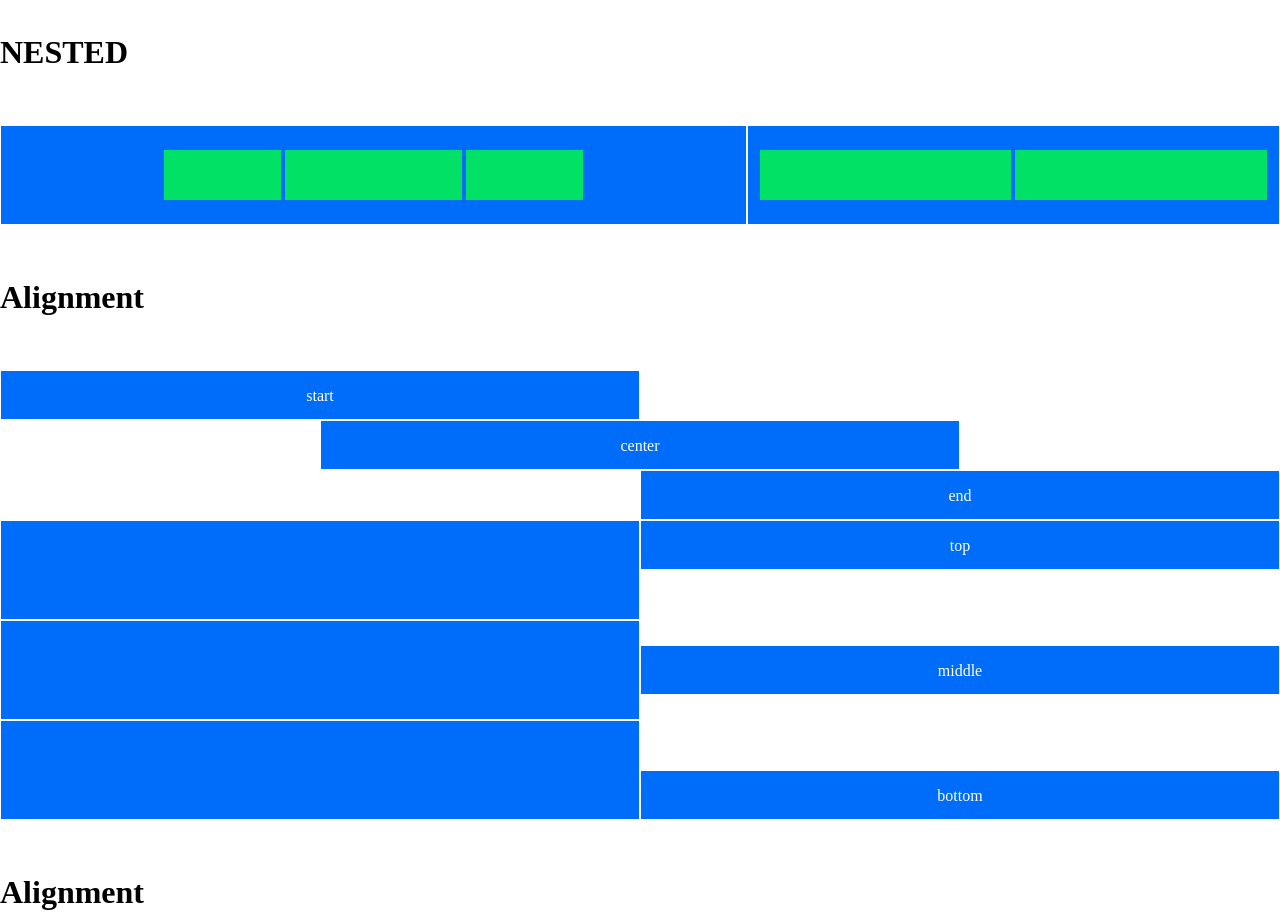
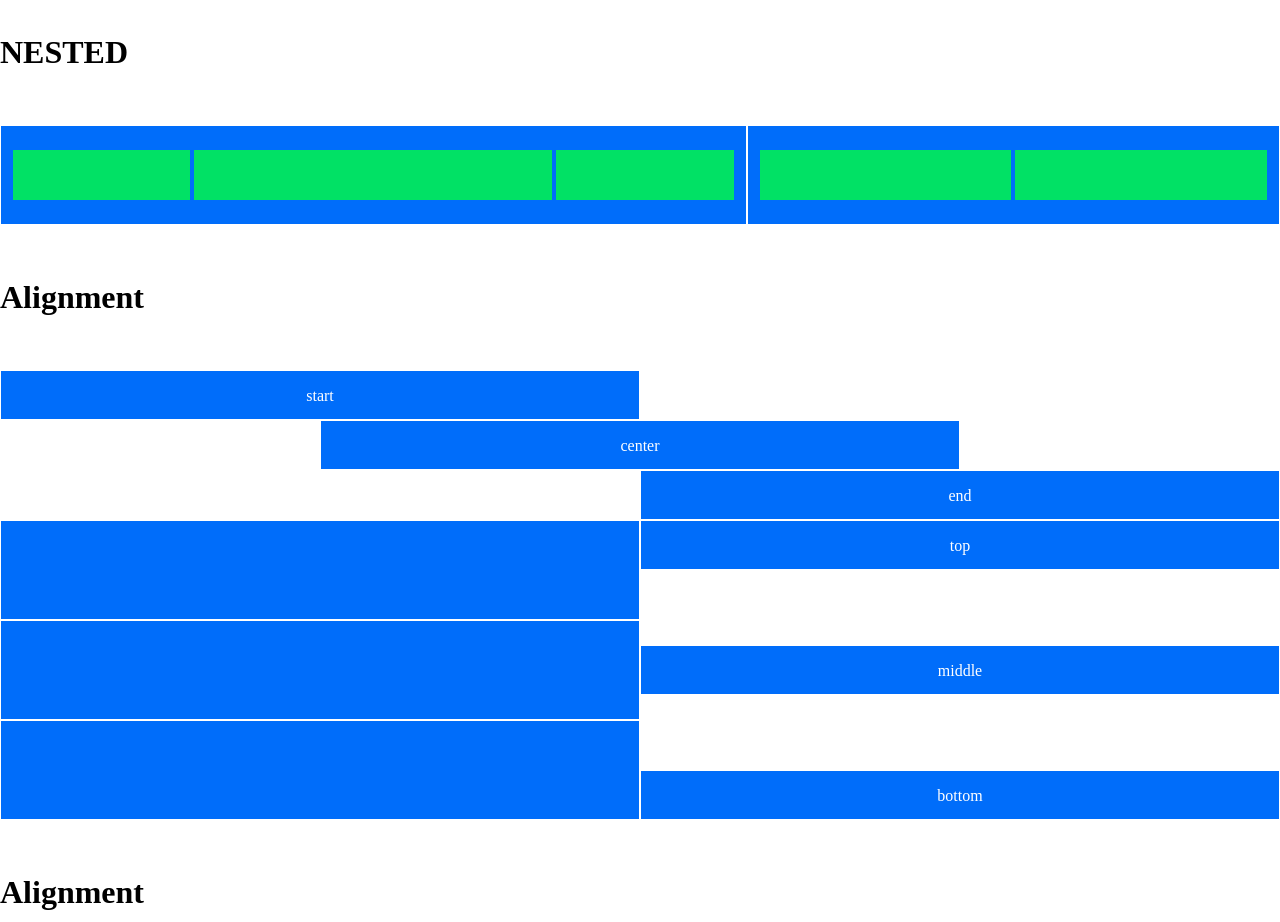
Before and after one commit to tastytim/html-css-12bool, a plain HTML site: page index.html in a window 1280 px wide. Shown: the part 1560-2482 px from the top of the page. Drawn offline with Linux system fonts and the light colour scheme.

Commit message:
finished large version

```diff
--- a/css/styles.css
+++ b/css/styles.css
@@ -82,7 +82,6 @@
   height: 50px;
   max-width: 100%;
   background-color: #01e165;
-  border: 1px solid blu #006dfa;
   text-align: center;
   vertical-align: middle;
 }
--- a/index.html
+++ b/index.html
@@ -224,23 +224,20 @@
  <!-- ROW 25 -->
       <div class="container">
           <div class="row">
-          <div class="col-lg-7 padding-2px">
-            <div class="box-2">
+              <div class="col-lg-7 box-2">
                   <div class="row center">
-                <div class="col-lg-2 col-padding-2px">
-                  <div class="box-nested"></div>
+                      <div class="col-lg-3 col-padding-2px">
+                          <div class="box-nested "></div>
+                      </div>
+                      <div class="col-lg-6 col-padding-2px">
+                        <div class="box-nested "></div>
                       </div>
                       <div class="col-lg-3 col-padding-2px">
                         <div class="box-nested"></div>
                       </div>
-                <div class="col-lg-2 col-padding-2px">
-                  <div class="box-nested"></div>
                   </div>
               </div>
-            </div>
-          </div>
-          <div class="col-lg-5 padding-2px">
-            <div class="box-2">
+              <div class="col-lg-5 box-2">
                   <div class="row center">
                       <div class="col-lg-6 col-padding-2px">
                           <div class="box-nested"></div>
@@ -248,8 +245,7 @@
                       <div class="col-lg-6 col-padding-2px">
                           <div class="box-nested"></div>
                       </div>
-              </div>
-            </div>
+
               </div>
           </div>
       </div>
```
Lines whose indentation alone changed are shown as unchanged.
